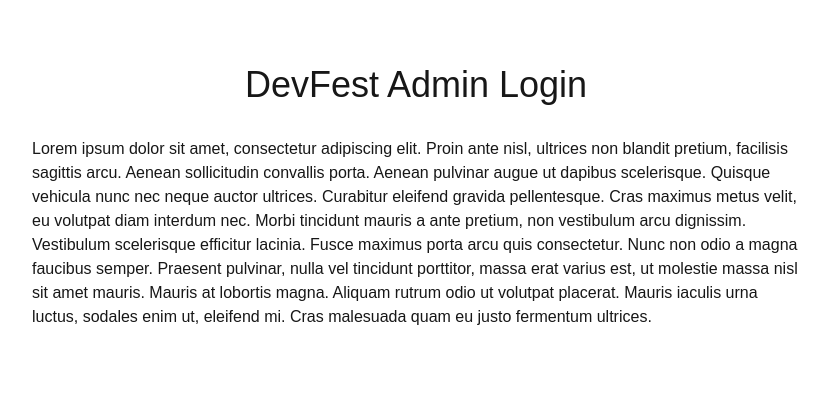
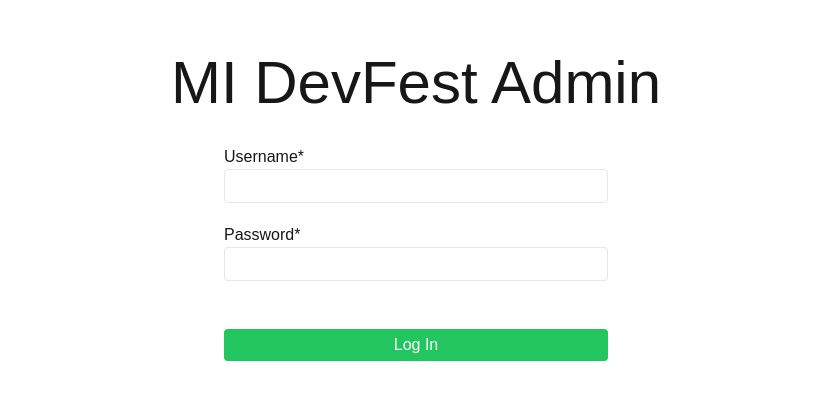
Before and after one commit to malabudi/devfest-admin-fe, a Next.js app: page / in a window 1280 px wide. Shown: the part 203-602 px from the top of the page, without its empty margins (224-1052 px from the left). Built offline with nearby package versions, Linux system fonts and the light colour scheme.

Commit message:
builds the login ui

```diff
--- a/src/app/page.tsx
+++ b/src/app/page.tsx
@@ -2,9 +2,14 @@ export default function Home() {
   return (
     <div className="min-h-screen flex items-center justify-center p-64">
       <main className="flex flex-col gap-8 items-center">
-        <h1 className="text-center text-4xl">DevFest Admin Login</h1>
-        {/*Remove Later*/}
-        <p>Lorem ipsum dolor sit amet, consectetur adipiscing elit. Proin ante nisl, ultrices non blandit pretium, facilisis sagittis arcu. Aenean sollicitudin convallis porta. Aenean pulvinar augue ut dapibus scelerisque. Quisque vehicula nunc nec neque auctor ultrices. Curabitur eleifend gravida pellentesque. Cras maximus metus velit, eu volutpat diam interdum nec. Morbi tincidunt mauris a ante pretium, non vestibulum arcu dignissim. Vestibulum scelerisque efficitur lacinia. Fusce maximus porta arcu quis consectetur. Nunc non odio a magna faucibus semper. Praesent pulvinar, nulla vel tincidunt porttitor, massa erat varius est, ut molestie massa nisl sit amet mauris. Mauris at lobortis magna. Aliquam rutrum odio ut volutpat placerat. Mauris iaculis urna luctus, sodales enim ut, eleifend mi. Cras malesuada quam eu justo fermentum ultrices. </p>
+        <h1 className="text-center text-6xl">MI DevFest Admin</h1>
+        <form className="flex flex-col">
+          <label>Username*</label>
+          <input className="w-96 mb-5 border border-solid border-gray-200 rounded py-1 pl-2" id="username" name="username"></input>
+          <label>Password*</label>
+          <input className="w-96 mb-12 border border-solid border-gray-200 rounded py-1 pl-2" id="password" name="password"></input>
+          <button className="bg-green-500 text-white w-96 rounded py-1" type="submit">Log In</button>
+        </form>
       </main>
     </div>
   );
```
Also changed, not shown: package.json (+6 -6 lines), 1 other file (tests, documents, lock files or other folders).
